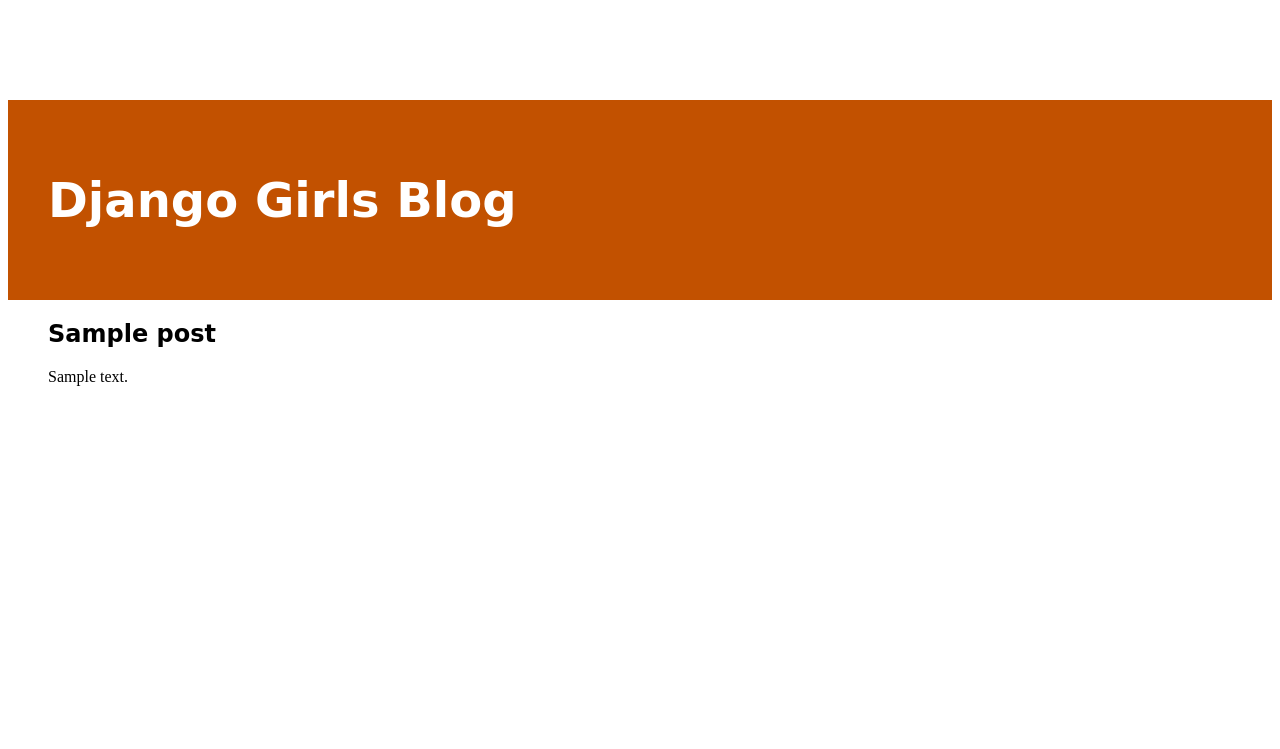
After one commit to FloRed/my-first-blog, a Django app: page /post/1/ in a window 1280 px wide. The commit adds this page. Shown: the top 749 px of the page. Run offline with Django 3.2, Linux system fonts and the light colour scheme; tables that the repository leaves empty hold one stand-in row (values such as "Sample post").

Commit message:
View Detail

```diff
--- a/blog/models.py
+++ b/blog/models.py
@@ -3,6 +3,7 @@
 
 
 class Post(models.Model):
+
     author = models.ForeignKey('auth.User', on_delete=models.CASCADE)
     title = models.CharField(max_length=200)
     text = models.TextField()
--- /dev/null
+++ b/blog/static/CSS/blog.css
@@ -0,0 +1,32 @@
+.page-header {
+    background-color: #C25100;
+    margin-top: 100;
+    padding: 40px 40px 40px 40px;
+}
+
+.page-header h1, .page-header h1 a, .page-header h1 a:visited, .page-header h1 a:active {
+    color: #ffffff;
+    font-size: 36pt;
+    text-decoration: none;
+}
+
+.content {
+    margin-left: 40px;
+}
+
+h1, h2, h3, h4 {
+    font-family: 'Lobster', cursive;
+}
+
+.date {
+    color: #828282;
+}
+
+
+.post {
+    margin-bottom: 50px;
+}
+
+.post h2 a, .post h2 a:visited {
+    color: #000000;
+}
--- /dev/null
+++ b/blog/templates/blog/base.html
@@ -0,0 +1,21 @@
+{% load static %}
+<html>
+    <head>
+       <title>Django Girls blog</title>
+       <link rel="stylesheet" href="{% static 'css/blog.css' %}">
+    </head>
+<body>
+    <div class="page-header">
+        <h1><a href="/">Django Girls Blog</a></h1>
+    </div>
+    <div class="content container">
+        <div class="row">
+            <div class="col-md-8">
+            {% block content %}
+            {% endblock %}
+            </div>
+        </div>
+    </div>
+</body>
+</head>
+</html>
--- /dev/null
+++ b/blog/templates/blog/post_detail.html
@@ -0,0 +1,8 @@
+{% extends 'blog/base.html' %}
+{% block content %}
+    <div class="post">
+
+        <h2>{{ posts.title }}</h2>
+        <p>{{ posts.text }}</p>
+    </div>
+{% endblock %}
--- a/blog/urls.py
+++ b/blog/urls.py
@@ -3,4 +3,5 @@
 
 urlpatterns = [
     path('', views.post_list, name='post_list'),
+    path('post/<int:pk>/', views.post_detail, name='post_detail'),
 ]
--- a/blog/views.py
+++ b/blog/views.py
@@ -5,3 +5,7 @@
 def post_list(request):
     posts = Post.objects.filter(published_date__lte=timezone.now()).order_by('published_date')
     return render(request, 'blog/post_list.html', {'posts':posts})
+
+def post_detail(request,pk):
+	post_detail = Post.objects.get(pk=pk)
+	return render(request, 'blog/post_detail.html', {'posts':post_detail})
```
Also changed, not shown: blog/templates/blog/post_list.html (+12 -15 lines).
